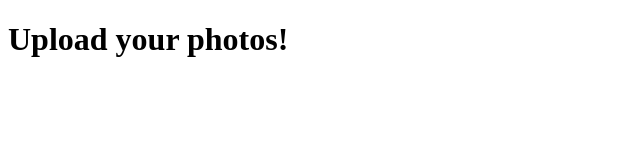
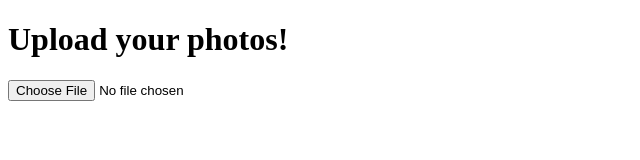
Before and after one commit to revaturep2-ama/AliciaCode, a website: page p1/app/index.html in a window 1280 px wide. Shown: the whole page, without its empty margins (0-640 px from the left). Drawn offline with Linux system fonts and the light colour scheme.

Commit message:
added multer to dependencies and form to index.html

```diff
--- a/p1/app/index.html
+++ b/p1/app/index.html
@@ -7,7 +7,9 @@
     <body>
         <h1>Upload your photos!</h1>
 
-        <ul id= "imageHold"></ul>
+        <form action='/api/images' method="post" enctype="multipart/form-data">
+            <input type='file' name='image' />
+          </form>
 
     </body>
 </html>
--- a/p1/app/server.js
+++ b/p1/app/server.js
@@ -3,7 +3,7 @@ const express = require('express');
 
 //let app = express();
 
-const hostname = 'localhost'; //change to 0.0.0.0 later for azure and change package.json start
+const hostname = 'localhost'; //change to 0.0.0.0 and package.json start later for azure
 const port = 8080;
 
 const server = http.createServer((req, res) => {
```
